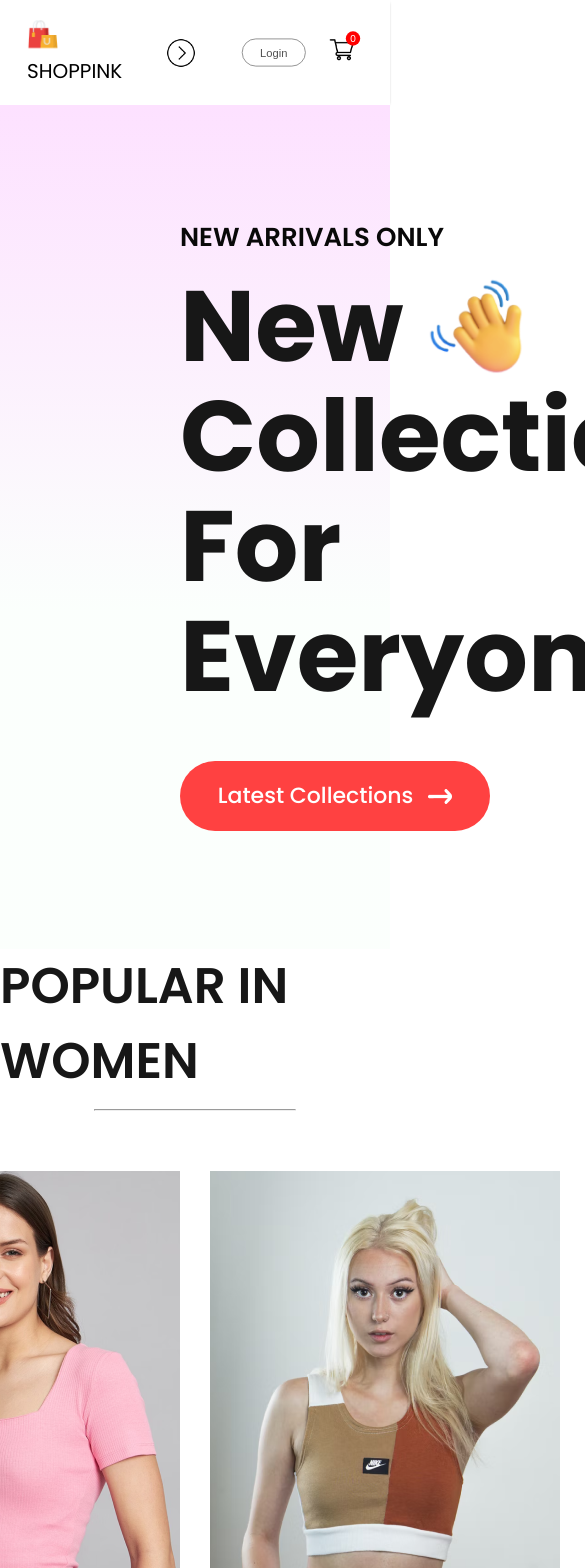
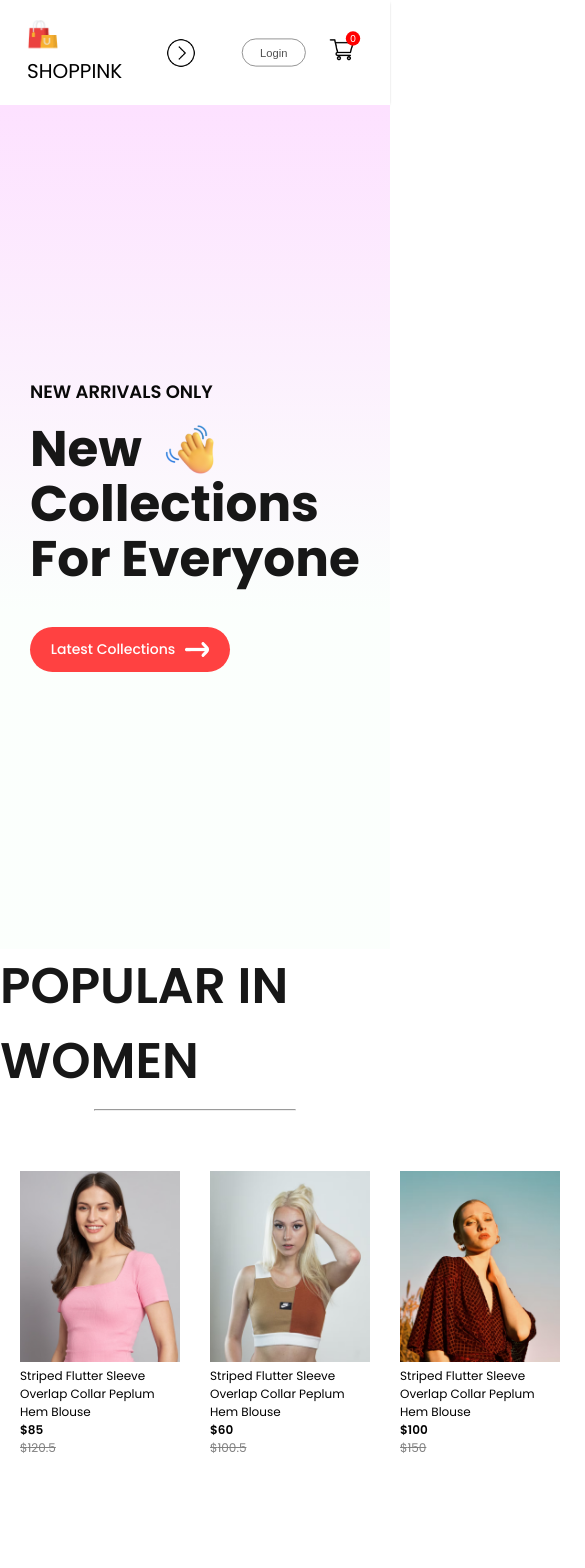
Before and after one commit to DucBaoNguyen2004/E-Commerce-Clothes-Shopping, a React (Create React App) app: page / in a window 390 px wide. Shown: the top 1568 px of the page, 585 px wide, since content can reach past the window. Built offline with nearby package versions, Linux system fonts and the light colour scheme.

Commit message:
Responsive item va banner

```diff
--- a/src/Components/Hero/Hero.css
+++ b/src/Components/Hero/Hero.css
@@ -50,3 +50,93 @@
     align-items: center;
     justify-content: center;
 }
+@media(max-width:1281px){
+    .hero-left{
+        padding-left: 100px;
+    }
+    .hero-left h2{
+        font-size: 22px;
+    }
+    .hero-left p{
+        font-size: 60px;
+    }
+    .hero-hand-icon img{
+        width: 80px;
+    }
+    .hero-lastest-btn{
+        gap: 10px;
+        width: 250px;
+        height: 60px;
+        margin-top: 20px;
+        font-size: 18px;
+    }
+    .hero-right img{
+        width: 500px;
+    }
+}
+@media(max-width:992px){
+    .hero-left{
+        padding-left: 80px;
+    }
+    .hero-left h2{
+        font-size: 20px;
+    }
+    .hero-left p{
+        font-size: 50px;
+    }
+    .hero-hand-icon img{
+        width: 65px;
+    }
+    .hero-lastest-btn{
+        width: 220px;
+        height: 50px;
+        font-size: 16px;
+    }
+    .hero-right img{
+        width: 400px;
+    }
+}
+@media(max-width:768px){
+    .hero-left{
+        padding-left: 30px;
+    }
+    .hero-left h2{
+        font-size: 16px;
+    }
+    .hero-left p{
+        font-size: 40px;
+    }
+    .hero-hand-icon img{
+        width: 50px;
+    }
+    .hero-lastest-btn{
+        width: 175px;
+        height: 40px;
+        font-size: 13px;
+    }
+    .hero-right img{
+        width: 300px;
+    }
+}
+@media(max-width:480px){
+    .hero{
+        flex-direction: column;
+    }
+    .hero-right{
+        display: none;
+    }
+    .hero-left h2{
+        font-size: 18px;
+    }
+    .hero-left p{
+        font-size: 50px;
+    }
+    .hero-hand-icon img{
+        width: 55px;
+    }
+    .hero-lastest-btn{
+        width: 200px;
+        height: 45px;
+        font-size: 14px;
+    }
+}
--- a/src/Components/Item/Item.css
+++ b/src/Components/Item/Item.css
@@ -49,3 +49,47 @@
 .item-price-new{
 font-weight: 600;
 }
+@media(max-width:1280px){
+  .item{
+    width: 220px;
+    font-size: 14px;
+  }
+  .item img{
+    width: 220px;
+  }
+  .item-price-old{
+    font-size: 14px;
+  }
+}
+@media(max-width:992px){
+  .item{
+    width: 170px;
+    font-size: 13px;
+  }
+  .item img{
+    width: 170px;
+  }
+  .item-price-old{
+    font-size: 13px;
+  }
+}
+@media(max-width:768px){
+  .item{
+    width: 120px;
+    font-size: 12px;
+  }
+  .item img{
+    width: 120px;
+  }
+  .item-price-old{
+    font-size: 12px;
+  }
+}
+@media(max-width:480px){
+  .item{
+    width: 160px;
+  }
+  .item img{
+    width: 160px;
+  }
+}
--- a/src/Components/Navbar/Navbar.css
+++ b/src/Components/Navbar/Navbar.css
@@ -4,7 +4,6 @@
     padding: 16px;
     box-shadow: 0 1px 3px -2px black;
     align-items: center;
-    overflow: visible;
 }
 .navbar-logo{
     display: flex;
@@ -104,7 +103,7 @@
         font-size: 12px;
     }
 }
-@media(max-width:1024px)
+@media(max-width:992px)
 {
     .navbar{
         padding: 12px 30px;
@@ -126,7 +125,7 @@
         height: 18px;
     }
 }
-@media(max-width:800px)
+@media(max-width:768px)
 {
     .navbar{
     padding: 10px 0px;
@@ -153,7 +152,7 @@
         transform: rotate(90deg);
     }
 }
-@media(max-width:500px){
+@media(max-width:480px){
     .navbar{
         width: 8px 0px;
         gap:0;
```
